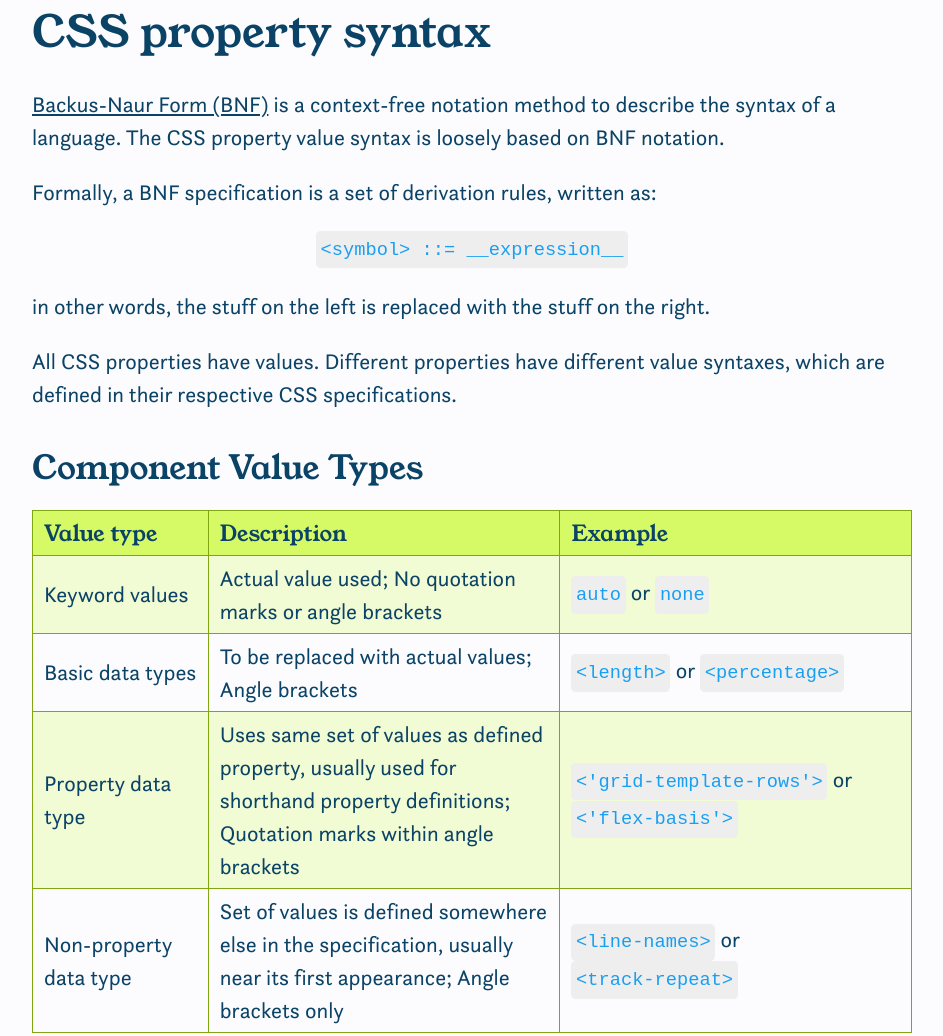
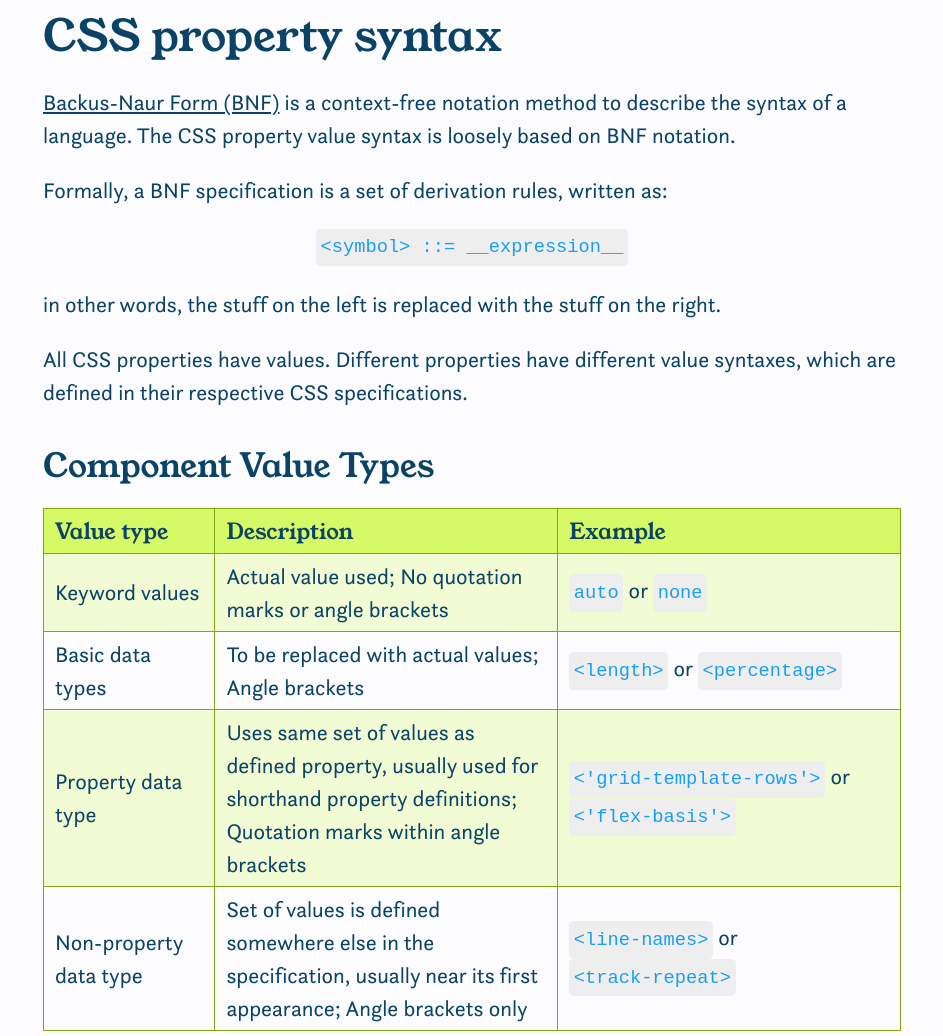
Before and after one commit to huijing/css-property-syntax, a website: page index.html in a window 1280 px wide. Shown: the top 1036 px of the page, without its empty margins (168-1111 px from the left). Drawn offline with Linux system fonts and the light colour scheme.

Commit message:
Typography fixes

```diff
--- a/scss/styles.scss
+++ b/scss/styles.scss
@@ -82,6 +82,7 @@ body {
 main {
   max-width: 40em;
   margin: 0 auto;
+  padding: 0.5em;
 }
 
 footer {
@@ -98,6 +99,7 @@ h1 {
   margin-bottom: 0.5em;
   font-family: $serif;
   font-weight: normal;
+  line-height: 1.2;
 }
 
 h2 {
```
Also changed, not shown: styles.css.
